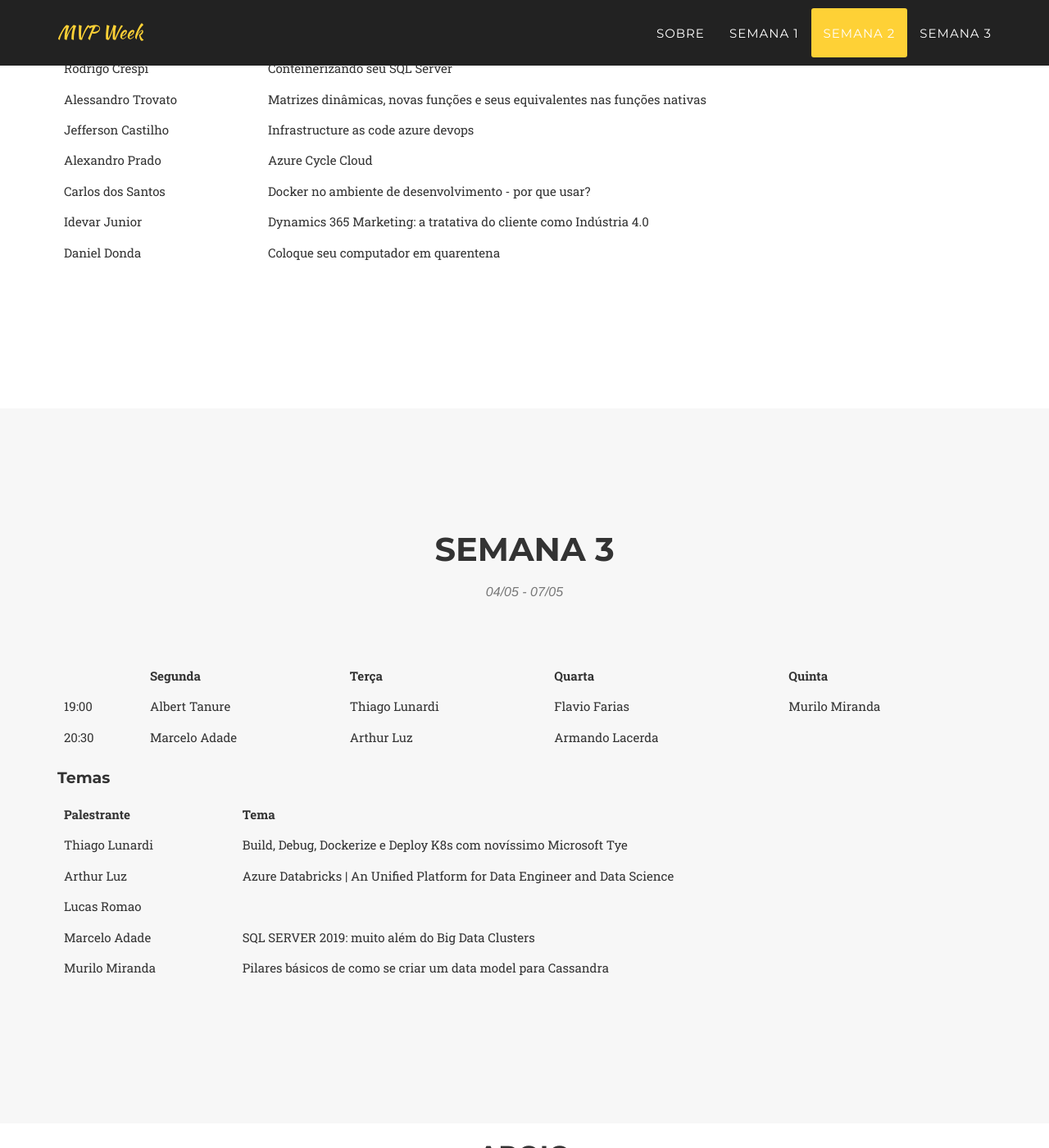
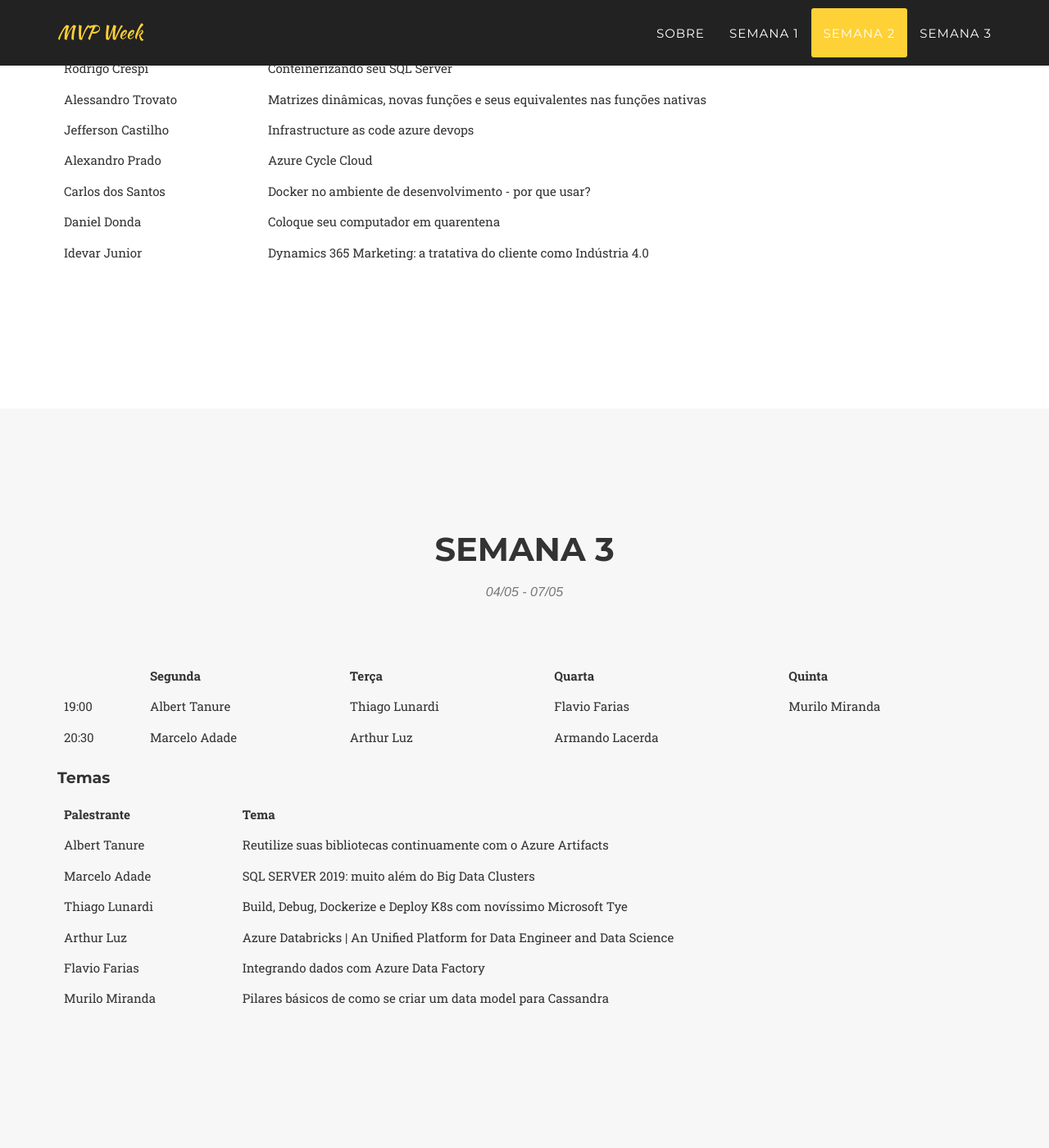
Before and after one commit to mvpweek/mvpweek.github.io, a Jekyll site: the page built from index.html, in a window 1280 px wide and 1400 px high, scrolled down 3016 px. Shown: the whole window at 82% size. Built offline with Jekyll 4.4.1, drawn with Linux system fonts in a browser that asks for light colours; nearby versions of some CDN libraries; some web fonts are replaced; some of the changed text lies outside the part shown.

Commit message:
Update Agenda

```diff
--- a/_includes/agenda_s1.html
+++ b/_includes/agenda_s1.html
@@ -57,12 +57,12 @@
                             <td>Comunidades Técnicas e Programa MVP</td>
                         </tr>
                         <tr>
+                            <td>Walter Coan</td>
+                            <td>Novidades sobre a plataforma de segurança para IoT - Azure Sphere</td>
+                        </tr>
+                        <tr>
                             <td>Gustavo Bigardi</td>
                             <td>Aplicações web modernas utilizando C# com Blazor WASM</td>
-                        </tr>
-                        <tr>
-                            <td>Walter Coan</td>
-                            <td>Novidades sobre a plataforma de segurança para IoT - Azure Sphere</td>
                         </tr>
                         <tr>
                             <td>Sara Barbosa</td>
--- a/_includes/agenda_s2.html
+++ b/_includes/agenda_s2.html
@@ -70,12 +70,12 @@
                             <td>Docker no ambiente de desenvolvimento - por que usar?</td>
                         </tr>
                         <tr>
+                            <td>Daniel Donda</td>
+                            <td>Coloque seu computador em quarentena</td>
+                        </tr>
+                        <tr>
                             <td>Idevar Junior</td>
                             <td>Dynamics 365 Marketing: a tratativa do cliente como Indústria 4.0</td>
-                        </tr>
-                        <tr>
-                            <td>Daniel Donda</td>
-                            <td>Coloque seu computador em quarentena</td>
                         </tr>
                     </tbody>
                 </table>
--- a/_includes/agenda_s3.html
+++ b/_includes/agenda_s3.html
@@ -46,6 +46,14 @@
                     </thead>
                     <tbody>
                         <tr>
+                            <td>Albert Tanure</td>
+                            <td>Reutilize suas bibliotecas continuamente com o Azure Artifacts</td>
+                        </tr>
+                        <tr>
+                            <td>Marcelo Adade</td>
+                            <td>SQL SERVER 2019: muito além do Big Data Clusters</td>
+                        </tr>
+                        <tr>
                             <td>Thiago Lunardi</td>
                             <td>Build, Debug, Dockerize e Deploy K8s com novíssimo Microsoft Tye</td>
                         </tr>
@@ -54,12 +62,8 @@
                             <td>Azure Databricks | An Unified Platform for Data Engineer and Data Science</td>
                         </tr>
                         <tr>
-                            <td>Lucas Romao</td>
-                            <td></td>
-                        </tr>
-                        <tr>
-                            <td>Marcelo Adade</td>
-                            <td>SQL SERVER 2019: muito além do Big Data Clusters</td>
+                            <td>Flavio Farias</td>
+                            <td>Integrando dados com Azure Data Factory</td>
                         </tr>
                         <tr>
                             <td>Murilo Miranda</td>
```
